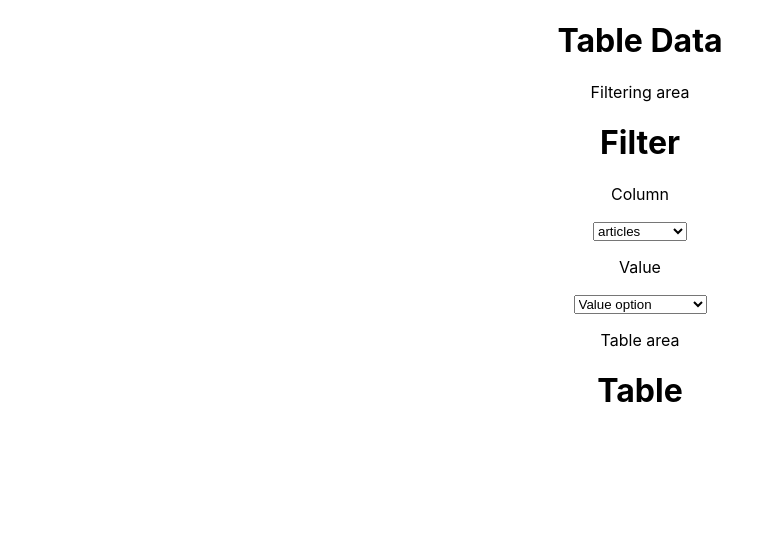
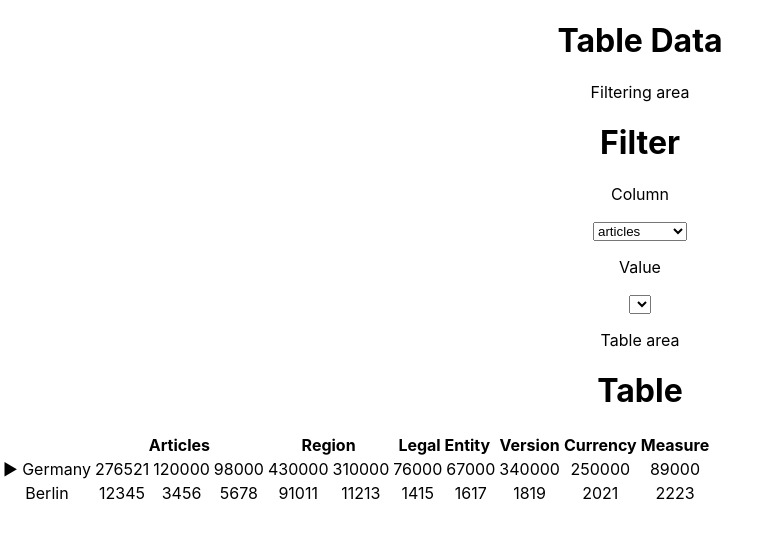
Before and after one commit to Yoloseph/TableDataAssessment, a React (Create React App) app in the folder table-assessment/: page / in a window 1280 px wide. Shown: the top 538 px of the page, without its empty margins (0-780 px from the left). Built offline with nearby package versions, Linux system fonts and the light colour scheme.

Commit message:
Refactoring mock data Adding logic between dropdowns

```diff
--- a/table-assessment/src/App.jsx
+++ b/table-assessment/src/App.jsx
@@ -3,21 +3,22 @@ import logo from "./logo.svg";
 import "./App.css";
 import Table from "./components/Table";
 import Filter from "./components/Filter";
-import data from "./mock/mockData.json";
+import dataTable from "./mock/mockDataTable.json";
+import dataUsers from "./mock/mockDataUsers.json";
 
 function App() {
-  const [tableData, setTableData] = useState([]);
-  const [filterData, setFilterData] = useState([]);
+  const [tableData, setTableData] = useState({});
+  const [userData, setUserData] = useState({});
 
   useEffect(() => {
     retrieveData();
-  }, [tableData, filterData]);
+  }, [tableData, userData]);
 
   //ToDo Make it assynchronous
   const retrieveData = () => {
-    if (data) {
-      setTableData(data.values);
-      setFilterData(data.dimensions);
+    if (dataTable && dataUsers) {
+      setTableData(dataTable.header);
+      setUserData(dataUsers);
     }
   };
 
@@ -26,23 +27,9 @@ function App() {
       <h1>Table Data</h1>
 
       <p>Filtering area</p>
-      {<Filter data={filterData} />}
+      {<Filter tableInfo={tableData} />}
       <p>Table area</p>
-      {<Table data={tableData}/>}
-      {/* <header className="App-header">
-        <img src={logo} className="App-logo" alt="logo" />
-        <p>
-          Edit <code>src/App.js</code> and save to reload.
-        </p>
-        <a
-          className="App-link"
-          href="https://reactjs.org"
-          target="_blank"
-          rel="noopener noreferrer"
-        >
-          Learn React
-        </a>
-      </header> */}
+      {<Table data={userData} />}
     </div>
   );
 }
--- a/table-assessment/src/components/Filter.jsx
+++ b/table-assessment/src/components/Filter.jsx
@@ -1,42 +1,51 @@
 import { useEffect, useState } from "react";
 
-function Filter(data) {
-  //const [columnValue, setTableData] = useState([]);
+function Filter(tableInfo) {
+  const [selectedColumn, setSelectedColumn] = useState("");
 
   useEffect(() => {
-    if (data) {
-    }
   }, []);
 
   const columnDataBlock = (data) => {
     let option = [];
-    if (data) {
-      Object.keys(data.data).forEach((element) => {
-        option.push(<option value="element">{element}</option>);
+    if (data.tableInfo) {
+      Object.keys(data.tableInfo).forEach((element) => {
+        option.push(<option value={element}>{element}</option>);
+      });
+    }
+    return (
+      <select onChange={(e) => setSelectedColumn(e.target.value)}>
+        {option}
+      </select>
+    );
+  };
+
+  const valuesDataBlock = (data) => {
+    let option = [];
+    if (data.tableInfo && selectedColumn) {
+      Object.keys(data.tableInfo).forEach((element) => {
+        if (selectedColumn === element) {
+          data.tableInfo[selectedColumn].forEach((element2) => {
+            option.push(<option value="element2">{element2}</option>);
+          });
+        }
       });
     }
     return <select>{option}</select>;
-  };
-
-  const valuesDataBlock = (data) => {
-  //ToDo
   };
 
   return (
     <div>
       <h1>Filter </h1>
       <p>Column</p>
-      {columnDataBlock(data)}
+      {columnDataBlock(tableInfo)}
       {/* <select>
         <option value="someOption">Column option</option>
         <option value="otherOption">Other Column option</option>
       </select> */}
 
       <p>Value</p>
-      <select>
-        <option value="someOption">Value option</option>
-        <option value="otherOption">Other Value option</option>
-      </select>
+      {valuesDataBlock(tableInfo)}
     </div>
   );
 }
--- a/table-assessment/src/components/Table.jsx
+++ b/table-assessment/src/components/Table.jsx
@@ -2,6 +2,61 @@ function Table() {
   return (
     <div>
       <h1>Table </h1>
+      <table id="data-table">
+        <thead>
+            <tr>
+                <th></th>
+                <th colspan="3">Articles</th>
+                <th colspan="2">Region</th>
+                <th colspan="2">Legal Entity</th>
+                <th>Version</th>
+                <th>Currency</th>
+                <th>Measure</th>
+            </tr>
+            {/* <tr id="column-headers">
+                <th></th>
+                <th class="expandable" data-level="1"><span class="collapse-icon" onclick="toggleColumn(1)">&#9654;</span> All Articles</th>
+                <th class="hidden indent" data-level="2">Bikes</th>
+                <th class="hidden indent" data-level="2">Motorbikes</th>
+                <th class="expandable" data-level="1"><span class="collapse-icon" onclick="toggleColumn(4)">&#9654;</span> Europe</th>
+                <th class="hidden indent" data-level="2">Great Britain</th>
+                <th class="expandable" data-level="1"><span class="collapse-icon" onclick="toggleColumn(7)">&#9654;</span> All Entities</th>
+                <th class="hidden indent" data-level="2">11</th>
+                <th>Actual</th>
+                <th>LC</th>
+                <th>Units</th>
+            </tr> */}
+        </thead>
+        <tbody id="table-body">
+            <tr data-row-level="1">
+                <td class="expandable" data-level="1"><span class="collapse-icon" onclick="toggleRow(1)">&#9654;</span> Germany</td>
+                <td>276521</td>
+                <td>120000</td>
+                <td>98000</td>
+                <td>430000</td>
+                <td>310000</td>
+                <td>76000</td>
+                <td>67000</td>
+                <td>340000</td>
+                <td>250000</td>
+                <td>89000</td>
+            </tr>
+            <tr data-row-level="2" class="hidden">
+                <td class="indent">Berlin</td>
+                <td>12345</td>
+                <td>3456</td>
+                <td>5678</td>
+                <td>91011</td>
+                <td>11213</td>
+                <td>1415</td>
+                <td>1617</td>
+                <td>1819</td>
+                <td>2021</td>
+                <td>2223</td>
+            </tr>
+        </tbody>
+    </table>
+
     </div>
   );
 }
--- a/table-assessment/src/mock/mockData.json
+++ /dev/null
@@ -1,30 +0,0 @@
-{
-  "dimensions": {
-    "articles": ["All Articles", "Bikes", "Motorbikes"],
-    "regions": ["Europe", "Great Britain", "Germany"],
-    "legalEntities": ["11", "12", "13"],
-    "version": ["Actual", "Budget"],
-    "currency": ["LC", "USD", "EUR"],
-    "measure": ["Units", "Unit Price", "Gross Revenue"]
-  },
-  "values": {
-    "key1": {
-      "article": "Motorbikes",
-      "region": "Germany",
-      "legalEntity": "11",
-      "version": "Actual",
-      "currency": "LC",
-      "measure": "Units",
-      "value": 276521
-    },
-    "key2": {
-      "article": "Bikes",
-      "region": "Great Britain",
-      "legalEntity": "12",
-      "version": "Budget",
-      "currency": "EUR",
-      "measure": "Gross Revenue",
-      "value": 152367
-    }
-  }
-}
--- /dev/null
+++ b/table-assessment/src/mock/mockDataTable.json
@@ -0,0 +1,10 @@
+{
+  "header": {
+    "articles": ["All Articles", "Bikes", "Motorbikes"],
+    "regions": ["Europe", "Great Britain", "Germany"],
+    "legalEntities": ["11", "12", "13", "All Entities"],
+    "version": ["Actual", "Budget"],
+    "currency": ["LC", "USD", "EUR"],
+    "measure": ["Units", "Unit Price", "Gross Revenue"]
+  }
+}
--- /dev/null
+++ b/table-assessment/src/mock/mockDataUsers.json
@@ -0,0 +1,30 @@
+[
+  {
+    "article": "Motorbikes",
+    "region": "Germany",
+    "legalEntity": "11",
+    "version": "Actual",
+    "currency": "LC",
+    "measure": "Units",
+    "value": 276521
+  },
+  {
+    "article": "Bikes",
+    "region": "Great Britain",
+    "legalEntity": "12",
+    "version": "Budget",
+    "currency": "EUR",
+    "measure": "Gross Revenue",
+    "value": 152367
+  }
+  ,
+  {
+    "article": "Bikes",
+    "region": "Germany",
+    "legalEntity": "13",
+    "version": "Actual",
+    "currency": "USD",
+    "measure": "Unit Price",
+    "value": 152367
+  }
+]
```
